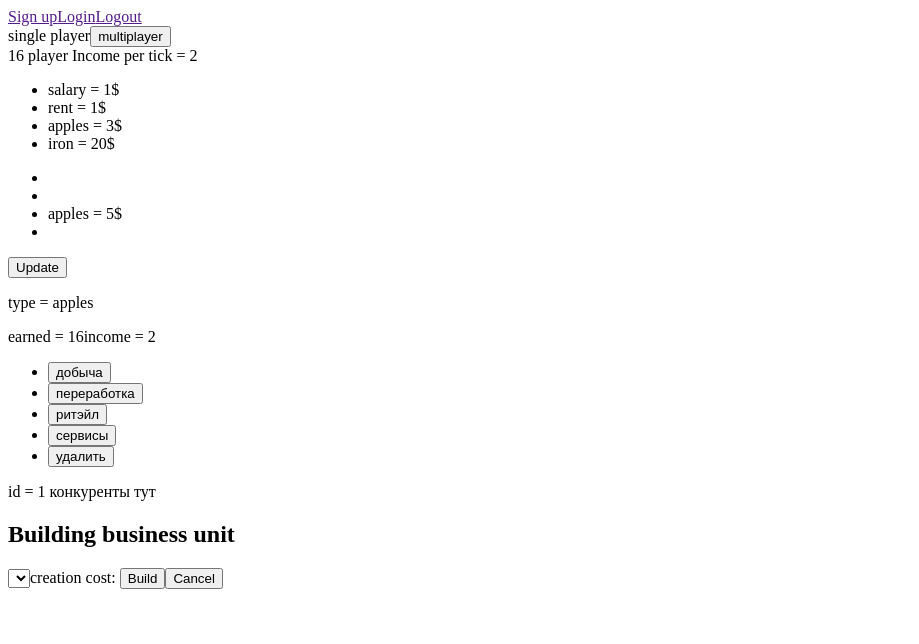
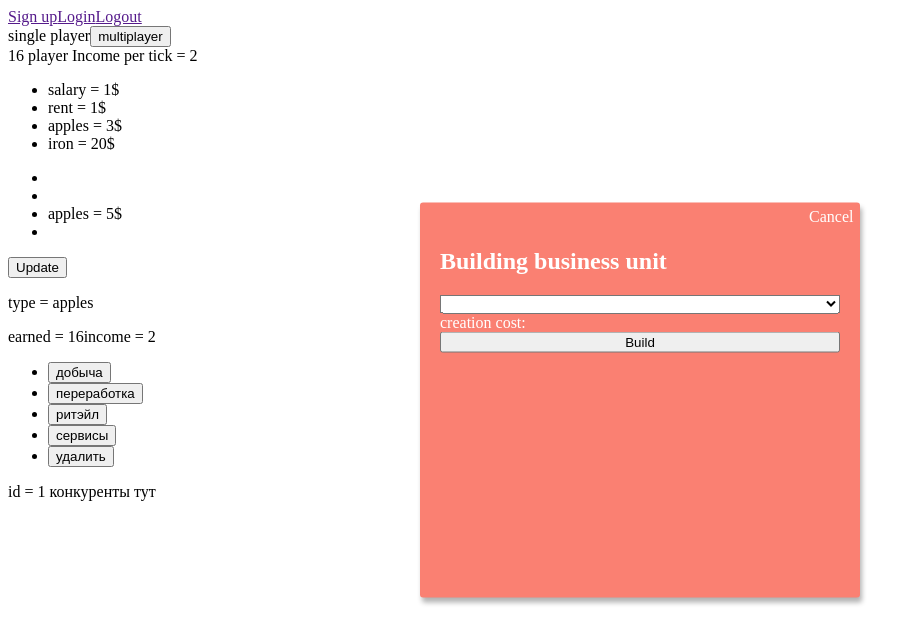
Before and after one commit to Nicelx/business-game, an Angular app: page /game/1 in a window 1280 px wide. Both pictures are taken after a click on the button "добыча". Shown: the top 644 px of the page, without its empty margins (0-919 px from the left). Built offline with nearby package versions, Linux system fonts and the light colour scheme.

Commit message:
close modal, some css for create unit modal

```diff
--- a/src/app/game/creation-model/creation-model.component.css
+++ b/src/app/game/creation-model/creation-model.component.css
@@ -0,0 +1,40 @@
+.create-model {
+	position: absolute;
+	display: flex;
+	flex-direction: column;
+	align-content: center;
+	width: 400px;
+	height: 350px;
+	background-color: salmon;
+	color: white;
+	box-shadow: 2px 5px 5px rgba(0, 0, 0, 0.3);
+	border-radius: 3px;
+	padding: 25px 20px 20px;
+	top: 50%;
+	left: 50%;
+	transform: translate(-50%, -50%);
+}
+
+.create-model__title {
+}
+
+.create-model__close {
+	position: absolute;
+	cursor: pointer;
+	top: 5px;
+	right: 15px;
+	width: 36px;
+}
+.create-model__close-icon:before,
+.create-model__close-icon:before {
+	width: 100px;
+	height: 2px;
+	background-color: black;
+}
+
+.create-model__close-icon:before {
+	transform: rotate(45deg);
+}
+.create-model__close-icon:after {
+	transform: rotate(-45deg);
+}
--- a/src/app/game/creation-model/creation-model.component.html
+++ b/src/app/game/creation-model/creation-model.component.html
@@ -1,7 +1,10 @@
 <div class = 'create-model'>
-	<h2>Building business unit</h2>
+	<h2 class = 'create-model__title'>Building business unit</h2>
 	<select name="" id=""></select>
 	<span>creation cost: </span>
 	<button>Build</button>
-	<button>Cancel</button>
+	<div class = 'create-model__close' (click)="onModalCancel()">
+		<span>Cancel</span>
+		<span class = "create-model__close-icon"></span>
+	</div>
 </div>
--- a/src/app/game/creation-model/creation-model.component.ts
+++ b/src/app/game/creation-model/creation-model.component.ts
@@ -1,4 +1,4 @@
-import { Component, OnInit } from '@angular/core';
+import { Component, EventEmitter, OnInit, Output } from '@angular/core';
 import { MarketService } from '../services/market.service';
 import { PlayerDataService } from '../services/player-data.service';
 import { PlayerData } from './../interfaces/game.interfaces';
@@ -11,6 +11,8 @@ import { PlayerData } from './../interfaces/game.interfaces';
 export class CreationModelComponent implements OnInit {
 
   activePlayer: PlayerData | null = null;
+  @Output() close: EventEmitter<any> = new EventEmitter();
+
 
   constructor(private playerService: PlayerDataService, private marketService: MarketService) { }
 
@@ -22,4 +24,8 @@ export class CreationModelComponent implements OnInit {
 		this.marketService.changeAmplifier("apples", 1);
 	}
 
+  onModalCancel() {
+    this.close.emit(true);
+  }
+
 }
--- a/src/app/game/game.component.html
+++ b/src/app/game/game.component.html
@@ -24,6 +24,6 @@
 		конкуренты тут
 	</div>
 
-	<app-creation-model *ngIf = "isModalVisible"></app-creation-model>
+	<app-creation-model *ngIf = "isModalVisible" (close)="onClose()"></app-creation-model>
 
 </div>
--- a/src/app/game/game.component.ts
+++ b/src/app/game/game.component.ts
@@ -40,5 +40,8 @@ export class GameComponent implements OnInit {
 		this.isModalVisible = true;
 		this.modalType = "Добыча";
 	}
+	onClose() {
+		this.isModalVisible = false;
+	}
 
 }
```
